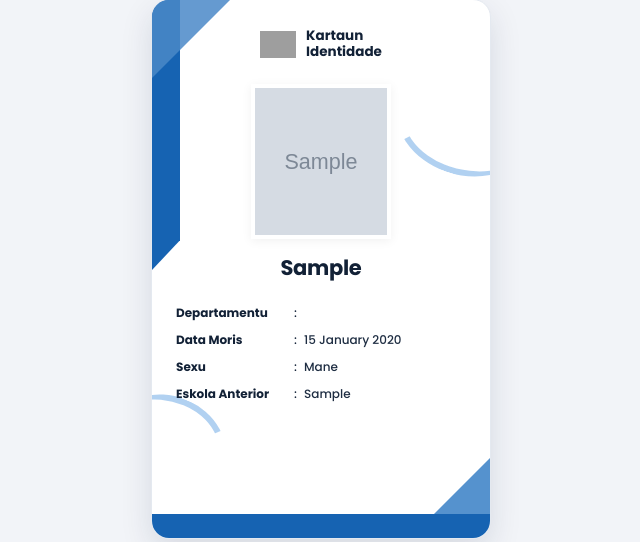
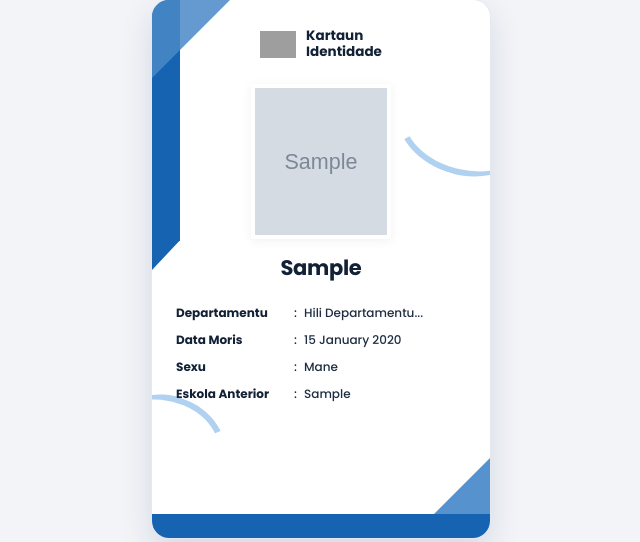
Before and after one commit to Celio-err/SRE_12-03-2026, a Django app: page /kartaun/1/ in a window 1280 px wide. Shown: the part 131-673 px from the top of the page, without its empty margins (319-959 px from the left). Run offline with Django 5.2, Linux system fonts and the light colour scheme; tables that the repository leaves empty hold one stand-in row (values such as "Sample post"); grey boxes marked "Sample" are stand-in pictures; grey boxes are pictures that could not be loaded.

Commit message:
fix field departamento in kartaun and prin_kartaun template

```diff
--- a/app/templates/kartaun.html
+++ b/app/templates/kartaun.html
@@ -265,7 +265,7 @@
         <tr>
           <td class="label">Departamentu</td>
           <td class="colon">:</td>
-          <td class="value">{{ estudante.departamentu }}</td>
+          <td class="value">{{ estudante.get_departamentu_display }}</td>
         </tr>
         <tr>
           <td class="label">Data Moris</td>
--- a/app/templates/print_kartaun.html
+++ b/app/templates/print_kartaun.html
@@ -376,7 +376,7 @@
             <tr>
               <td class="label">Departamentu</td>
               <td class="colon">:</td>
-              <td class="value">{{ estudante.departamentu }}</td>
+              <td class="value">{{ estudante.get_departamentu_display }}</td>
             </tr>
             <tr>
               <td class="label">Data Moris</td>
```
